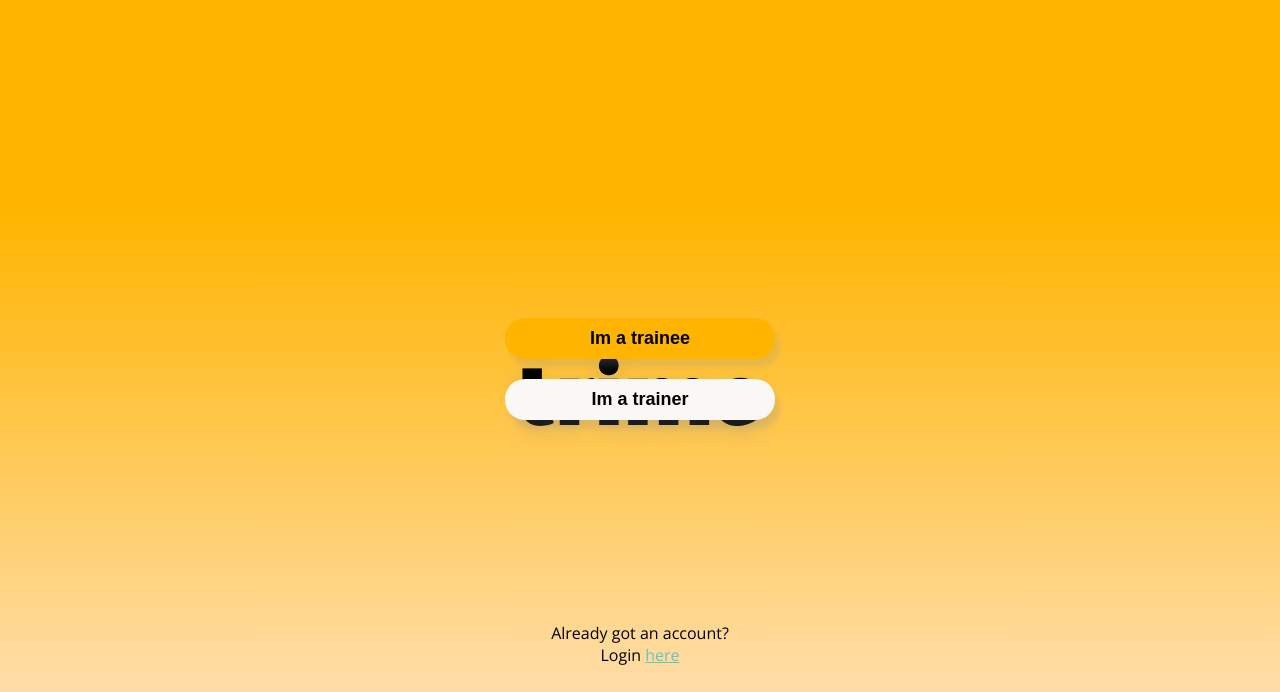
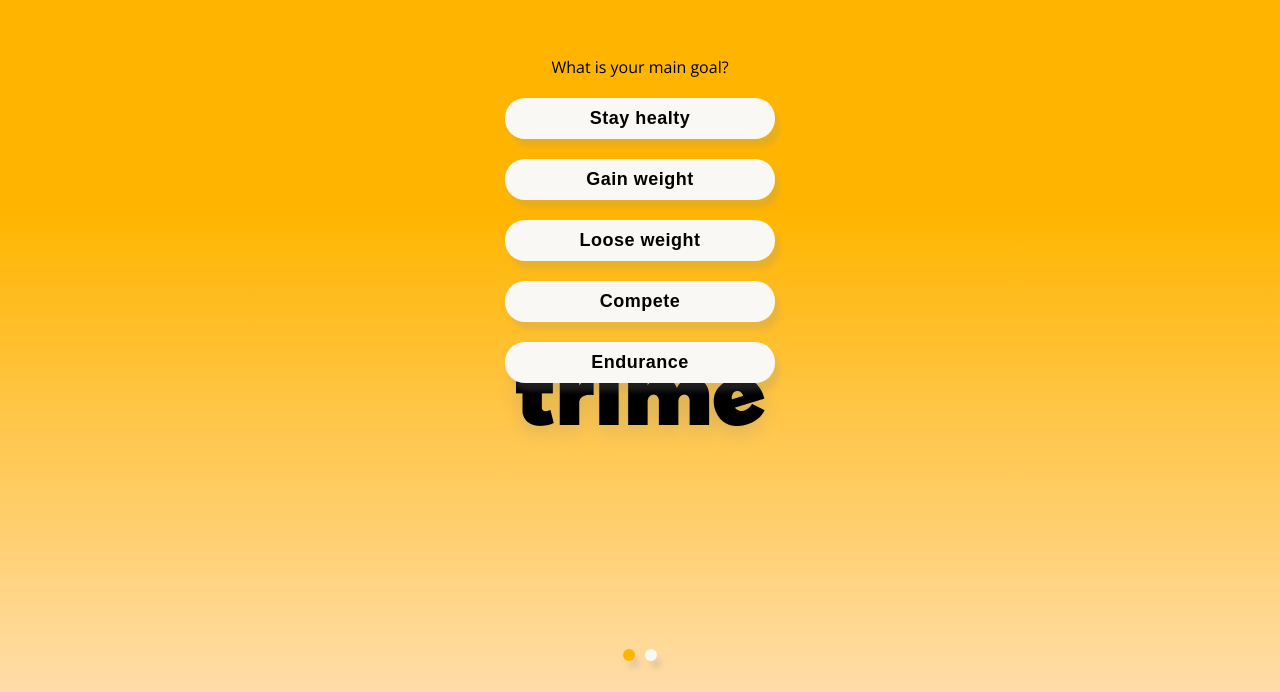
Before and after one commit to elinamren/trime, a React (Create React App) app: page /goals in a window 1280 px wide. Shown: the part 108-800 px from the top of the page. Built offline with nearby package versions, Linux system fonts and the light colour scheme.

Commit message:
Page two created with routing and layout

```diff
--- a/package.json
+++ b/package.json
@@ -8,6 +8,7 @@
     "@testing-library/user-event": "^12.7.3",
     "react": "^17.0.1",
     "react-dom": "^17.0.1",
+    "react-router-dom": "^5.2.0",
     "react-scripts": "4.0.3",
     "web-vitals": "^1.1.0"
   },
--- a/src/App.js
+++ b/src/App.js
@@ -1,20 +1,21 @@
-import Button from "./components/button";
-import FooterLogIn from "./components/footer-frontpage";
-import Logo from "./components/logo";
-//import BackgroundVideo from "./components/background-video";
+import StarterScreen from "./Starter-screen";
+import { BrowserRouter as Router, Route, Switch } from "react-router-dom";
+import Goals from "./Goals";
 
 function App() {
   return (
+    <Router>
     <div className="App">
-      <Logo />
-      <div className="bottom-container">
-        <div className="button-container">
-          <Button text='Im a trainee' styleClass='yellow-button' />
-          <Button text='Im a trainer' />
-        </div>
-        <FooterLogIn />
-      </div>
+      <Switch>
+        <Route exact path="/">
+          <StarterScreen />
+        </Route>
+        <Route path="/goals">
+          <Goals />
+        </Route>
+      </Switch>
     </div>
+    </Router>
   );
 }
 
--- /dev/null
+++ b/src/Goals.js
@@ -0,0 +1,25 @@
+import Button from "./components/button"
+import Dot from "./components/Dot"
+import Logo from "./components/logo"
+
+const Goals = () => {
+    return (
+        <div>
+            <Logo />
+            <div className="bottom-container">
+                <p className="paragraph-padding">What is your main goal?</p>
+                <Button text="Stay healty"/>
+                <Button text="Gain weight"/>
+                <Button text="Loose weight"/>
+                <Button text="Compete"/>
+                <Button text="Endurance"/>
+                <div className="page-dots">
+                    <Dot color="yellow-button" />
+                    <Dot color="white-button"/>
+                </div>
+            </div>
+        </div>
+     );
+}
+
+export default Goals;
--- /dev/null
+++ b/src/Starter-screen.js
@@ -0,0 +1,21 @@
+import Button from "./components/button";
+import FooterLogIn from "./components/footer-frontpage";
+import Logo from "./components/logo";
+
+
+function StarterScreen() {
+  return (
+    <div className="starter-screen">
+      <Logo />
+      <div className="bottom-container">
+        <div className="button-container">
+          <Button text='Im a trainee' styleClass='yellow-button' />
+          <Button text='Im a trainer' />
+        </div>
+        <FooterLogIn />
+      </div>
+    </div>
+  );
+}
+
+export default StarterScreen;
--- /dev/null
+++ b/src/components/Dot.js
@@ -0,0 +1,9 @@
+const Dot = ({color}) => {
+    const dotClass = 'dot'
+    return (
+        <div className={[dotClass, color].join(" ")}>
+        </div>
+     );
+}
+
+export default Dot;
--- a/src/index.css
+++ b/src/index.css
@@ -34,6 +34,7 @@ button {
   font-size: 1.125rem;
   width: 270px;
   margin: 10px;
+  letter-spacing: 0.5px;
 }
 
 .App {
@@ -43,6 +44,10 @@ button {
 
 .yellow-button {
   background-color: var(--yellow-button);
+}
+
+.white-button {
+  background-color: var(--white-button);
 }
 
 a {
@@ -65,6 +70,20 @@ a {
   padding-top: 15%;
 }
 
+.dot {
+  padding: 6px;
+  height: 1px;
+  width: 1px;
+  border-radius: 20px;
+  box-shadow: 5px 8px 5px rgba(144, 144, 144, 0.2);
+  display: inline-block;
+  margin: 20% 5px 0px 5px;
+}
+
+.paragraph-padding {
+  padding-bottom: 10px;
+}
+
 /* .background-video {
   position: fixed;
   right: 0;
```
Also changed, not shown: 1 other file (tests, documents, lock files or other folders).
